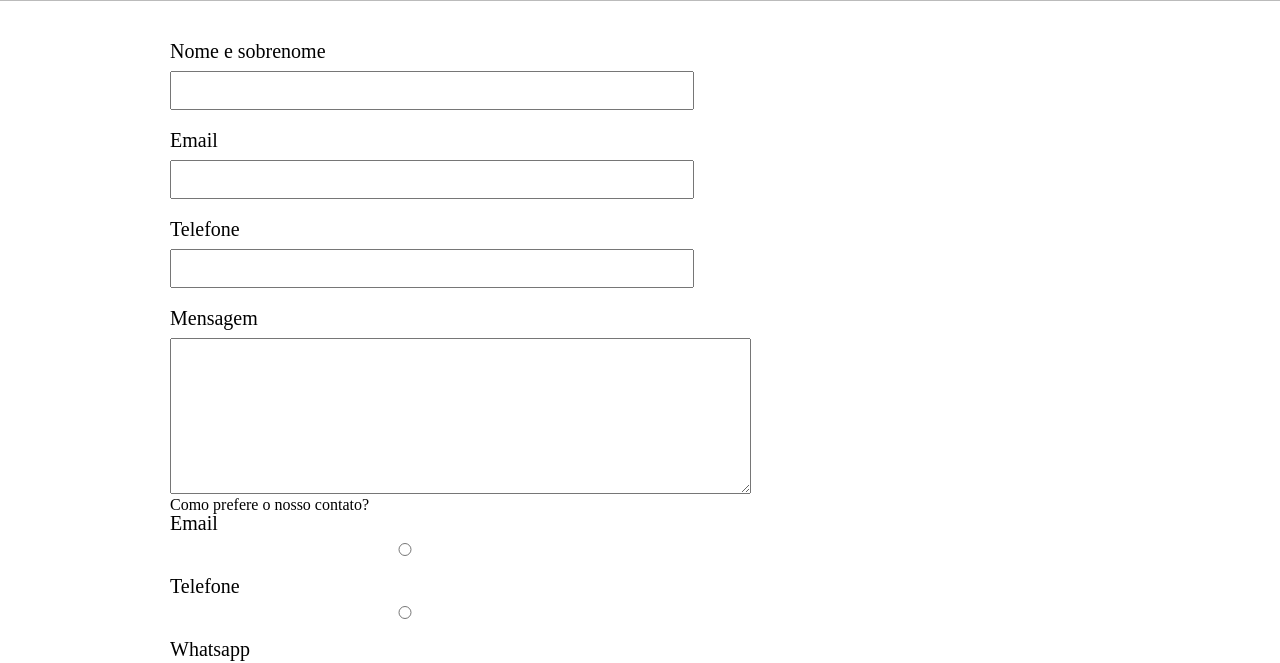
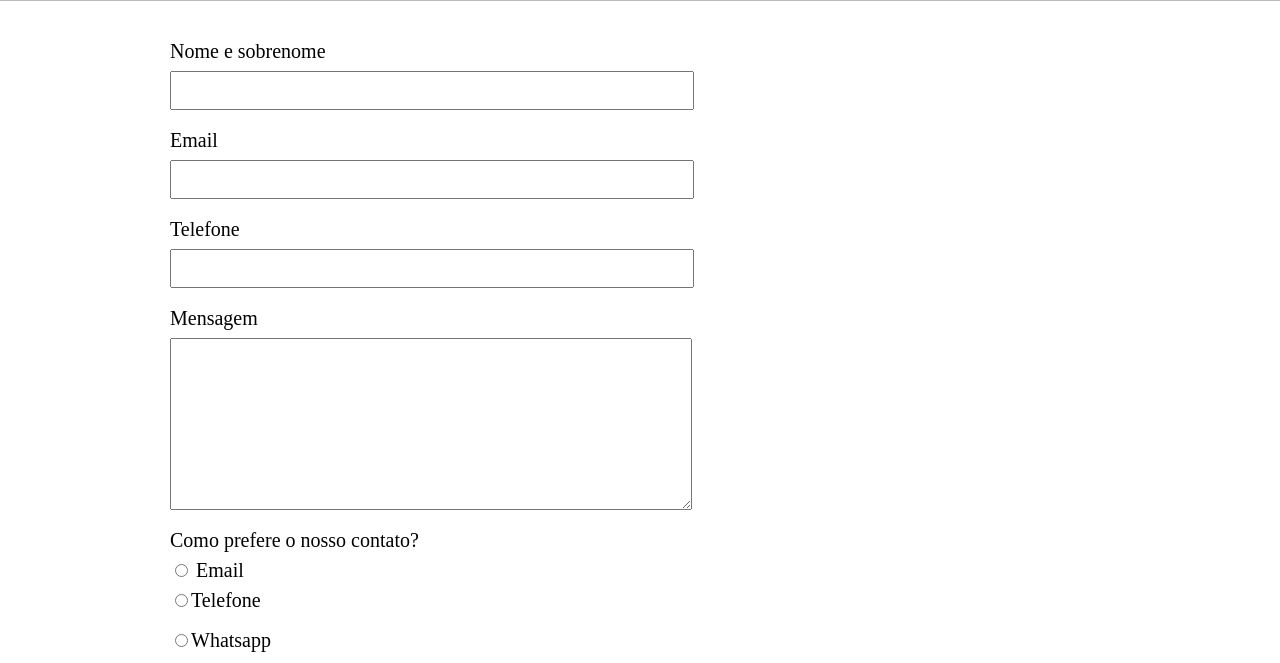
Before and after one commit to joliveiradantas/html5YCss3ParteIII, a plain HTML site: page contato.html in a window 1280 px wide. Shown: the part 292-955 px from the top of the page. Drawn offline with Linux system fonts and the light colour scheme.

Commit message:
3-Tipos de campos diferentes-CSS p forms complexos

```diff
--- a/contato.html
+++ b/contato.html
@@ -24,27 +24,24 @@
         <main>
             <form>
                 <label for="nomesobrenome">Nome e sobrenome</label>
-                <input type="text" id="nomesobrenome">
+                <input type="text" id="nomesobrenome" class="input-padrao">
 
                 <label for="email">Email</label>
-                <input type="text" id="email">
+                <input type="text" id="email" class="input-padrao">
 
                 <label for="telefone">Telefone</label>
-                <input type="text" id="telefone">
+                <input type="text" id="telefone" class="input-padrao">
 
                 <label for="mensagem">Mensagem</label>
-                <textarea id="mensagem" cols="70" rows="10"></textarea>
+                <textarea id="mensagem" cols="70" rows="10" class="input-padrao"></textarea>
 
                 <div>
                     <p>Como prefere o nosso contato?</p>
-                    <label for="radio-email">Email</label>
-                    <input type="radio" name="contato" value="email" id="radio-email">
+                    <label for="radio-email"><input type="radio" name="contato" value="email" id="radio-email"> Email</label>
 
-                    <label for="radio-telefone">Telefone</label>
-                    <input type="radio" name="contato" value="telefone" id="radio-telefone">
+                    <label for="radio-telefone"><input type="radio" name="contato" value="telefone" id="radio-telefone">Telefone</label>
 
-                    <label for="radio-whatsapp">Whatsapp</label>
-                    <input type="radio" name="contato" value="whatsapp" id="radio-whatsapp">
+                    <label for="radio-whatsapp" class="checkbox"><input type="radio" name="contato" value="whatsapp" id="radio-whatsapp">Whatsapp</label>
                 </div>
 
                 <label><input type="checkbox"> Gostaria de receber nossas novidades por email?</label>
--- a/style.css
+++ b/style.css
@@ -98,15 +98,19 @@ form {
     margin: 40px 0;
 }
 
-form label {
+form label, form p {
     display: block;
     font-size: 20px;
     margin: 0 0 10px;
 }
 
-form input {
+.input-padrao {
     display: block;
     margin: 0 0 20px;
     padding: 10px 25px;
     width: 50%;
 }
+
+.checkbox {
+    margin: 20px 0;
+}
```
